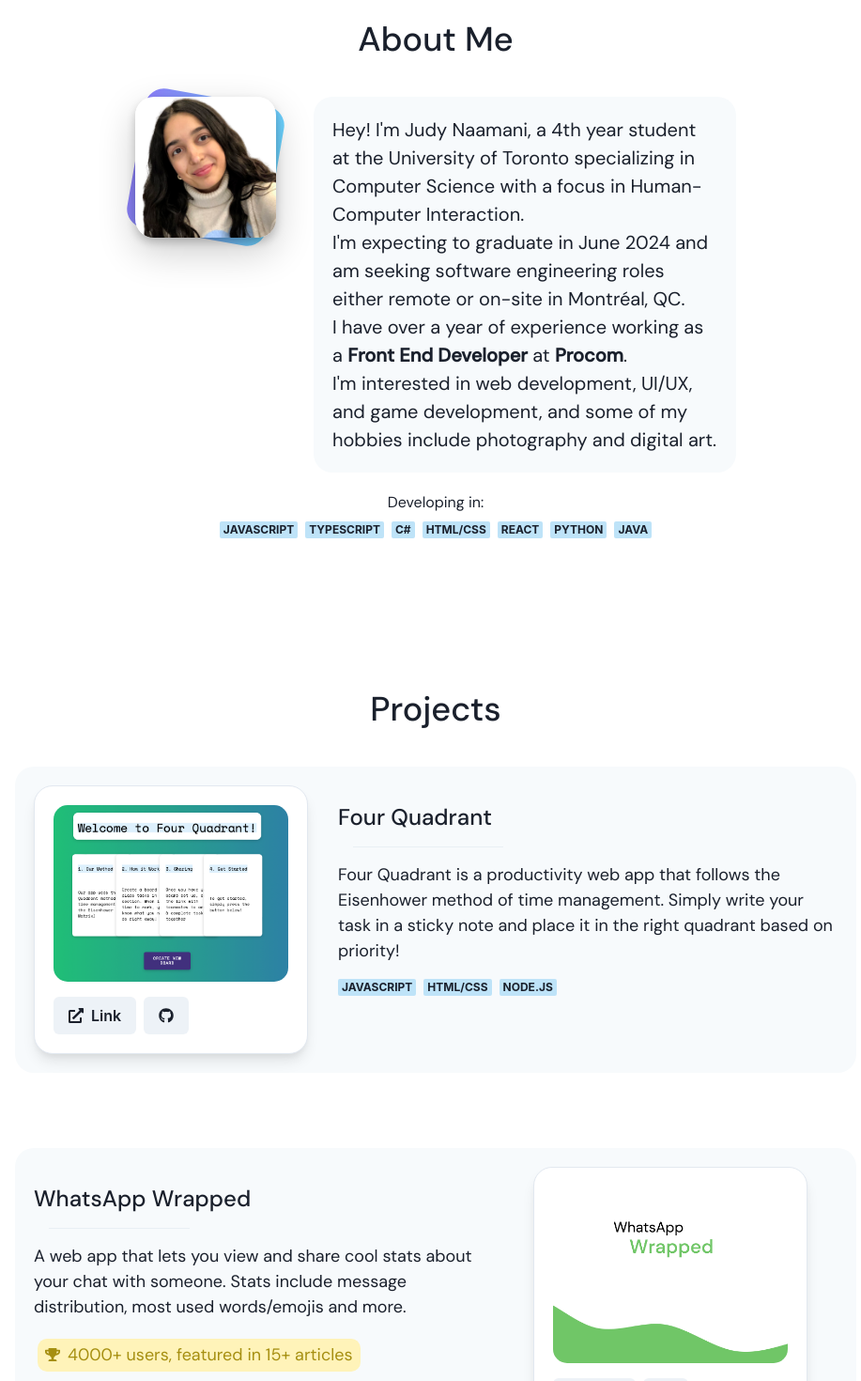
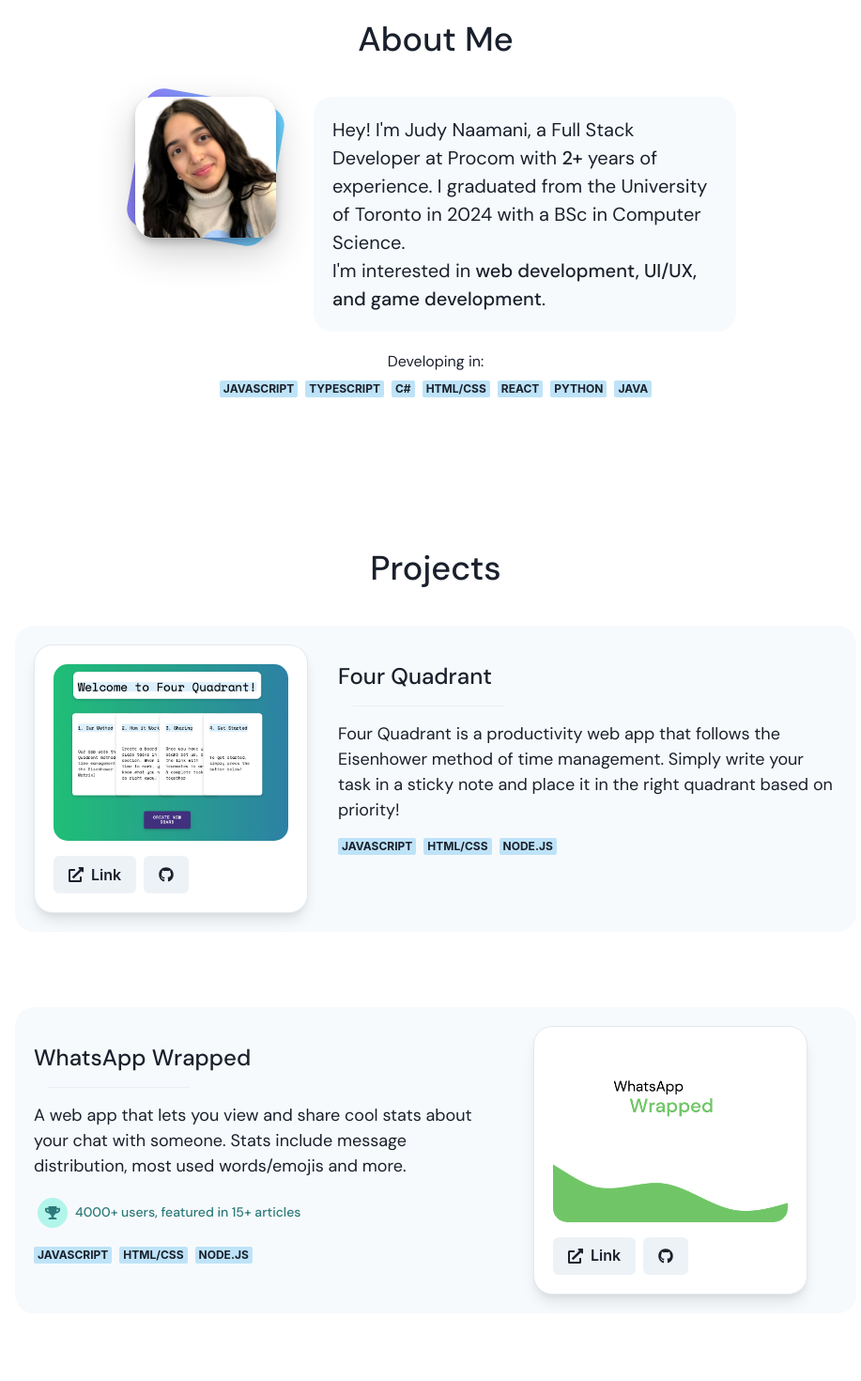
Before and after one commit to judy-n/PersonalSite, a React (Create React App) app: page / in a window 1280 px wide. Shown: the part 860-2330 px from the top of the page at 94% size, without its empty margins (176-1093 px from the left). Built offline with nearby package versions, Linux system fonts and the light colour scheme.

Commit message:
feat: UI + about me updates

```diff
--- a/src/App.js
+++ b/src/App.js
@@ -61,7 +61,7 @@ function App() {
                           fontSize={['md', 'lg', 'xl']}
                           className={'font-sub'}
                     >
-                        I'm a web developer with an eye for design
+                        I'm a software engineer with an eye for design
                     </Text>
                 </Box>
                 <HStack w={'100%'} mt={'5%'}>
--- a/src/components/ProjectDesc.js
+++ b/src/components/ProjectDesc.js
@@ -28,12 +28,16 @@ function ProjectDesc(props) {
                 mb={4}
                 borderRadius={10}
                 >
-                    <HStack p={1} px={2} bg={'#fff3b9'} borderRadius={10} color={"#a68f11"}>
+                    <HStack borderRadius={10} color={"teal.600"}>
+                        <Box bg={'teal.100'} p={2} borderRadius={'50%'}>
                     <FaTrophy />
+                    </Box>
                         <Text
-                            fontSize={['md','lg']}
+                            fontSize={['xs','sm']}
                             fontFamily={'fontSans'}
-                            color={"#a68f11"}
+                            color={"teal.600"}
+                            _dark={{color: 'teal.100'}}
+                            fontWeight={'medium'}
                             mb={'1rem'}>
                             {props.highlight}
                         </Text>
--- a/src/pages/About.js
+++ b/src/pages/About.js
@@ -63,13 +63,10 @@ function About() {
                         >
                             <Text  fontFamily={'fontSans'}
                                    fontSize={['sm','md', 'lg', 'xl']} >
-                                Hey! I'm Judy Naamani, a 4th year student at the University of Toronto specializing in Computer Science with a focus in Human-Computer Interaction.
+                                Hey! I'm Judy Naamani, a Full Stack Developer at Procom with <Text as="span" fontWeight={'medium'}>2+</Text> years of experience.
+                                I graduated from the University of Toronto in 2024 with a BSc in Computer Science.
                                 <br/>
-                                I'm expecting to graduate in June 2024 and am seeking software engineering roles either remote or on-site in Montréal, QC.
-                                <br/>
-                                I have over a year of experience working as a <b>Front End Developer</b> at <b>Procom</b>.
-                                <br/>
-                                I'm interested in web development, UI/UX, and game development, and some of my hobbies include photography and digital art.
+                                I'm interested in <Text as="span" fontWeight={'medium'}>web development, UI/UX, and game development</Text>.
                             </Text>
                         </Box>
 
```
Also changed, not shown: 1 other file (tests, documents, lock files or other folders).
